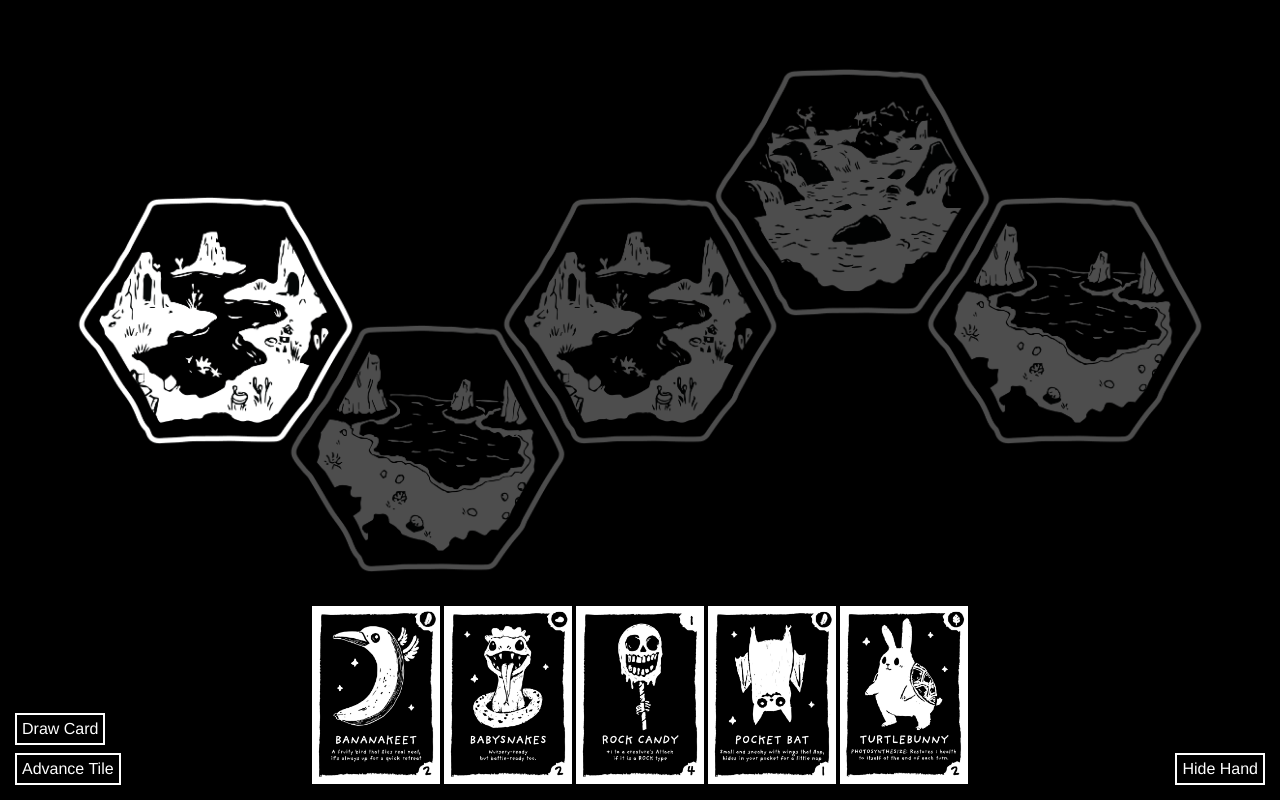
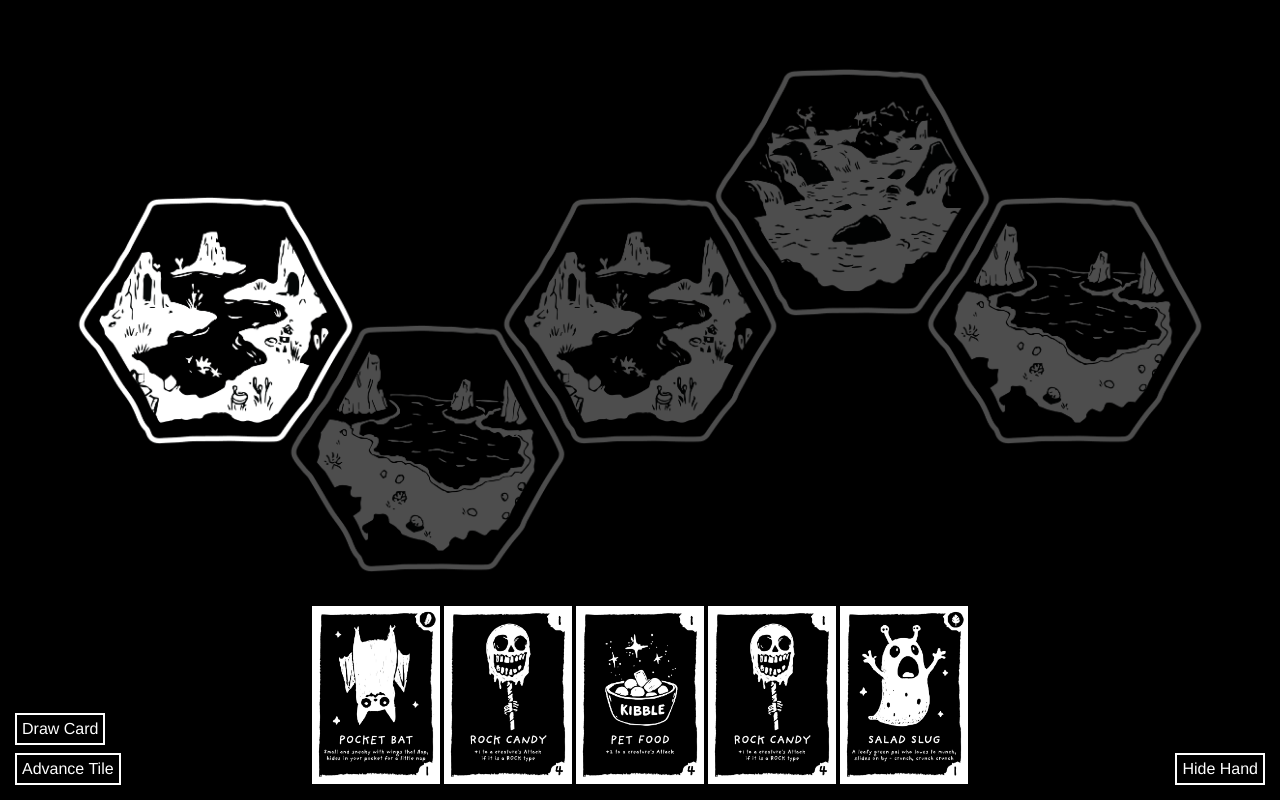
Before and after one commit to aeolion7/pet-games, a Vue app: page / in a window 1280 px wide. Built offline with nearby package versions, Linux system fonts and the light colour scheme.

Commit message:
refactor card data

```diff
--- a/src/components/GameCard.vue
+++ b/src/components/GameCard.vue
@@ -1,12 +1,8 @@
 <script setup>
 const props = defineProps({
-  petName: {
-    default: "Bananakeet",
-    type: String
-  },
-  toolName: {
-    default: "RockCandy",
-    type: String
+  name: {
+    type: String,
+    required: true
   },
   cardType: {
     type: String,
@@ -14,15 +10,15 @@ const props = defineProps({
   }
 });
 
-function getCreatureImageUrl(petName) {
-  return require('../assets/cards/creatures/' + petName + '.jpg');
+function getCreatureImageUrl(name) {
+  return require('../assets/cards/creatures/' + name + '.jpg');
 }
 
-function getEquipmentImageUrl(toolName) {
-  return require('../assets/cards/equipment/' + toolName + '.jpg');
+function getEquipmentImageUrl(name) {
+  return require('../assets/cards/equipment/' + name + '.jpg');
 }
 
-const imgUrl = props.cardType === "creature" ? getCreatureImageUrl(props.petName) : getEquipmentImageUrl(props.toolName);
+const imgUrl = props.cardType === "creature" ? getCreatureImageUrl(props.name) : getEquipmentImageUrl(props.name);
 </script>
 
 <template>
--- a/src/components/PlayerHand.vue
+++ b/src/components/PlayerHand.vue
@@ -2,39 +2,46 @@
 import { ref } from 'vue';
 import GameCard from './GameCard.vue';
 
-const cardIdRef = ref(6);
+const playerHand = ref([]);
+const cardIdRef = ref(0);
 const isHandPanelVisible = ref(true);
 
-const creatureCardNames = ["AppleBug", "Babysnakes", "Bananakeet", "Blobbyfish", "PippyChicken", "PocketBat", "SaladSlug", "Squiddy", "StinkMink", "TurtleBunny"];
-const equipmentCardNames = ["PetFood", "RockCandy", "YummyBones"];
+const creatureCardList = [
+  { name: "AppleBug", power: 4, element: "Grass" },
+  { name: "Babysnakes", power: 3, element: "Rock" },
+  { name: "Bananakeet", power: 4, element: "Air" },
+  { name: "Blobbyfish", power: 3, element: "Water" },
+  { name: "PippyChicken", power: 2, element: "Air" },
+  { name: "PocketBat", power: 3, element: "Air" },
+  { name: "SaladSlug", power: 3, element: "Grass" },
+  { name: "Squiddy", power: 4, element: "Water" },
+  { name: "StinkMink", power: 4, element: "Rock" },
+  { name: "TurtleBunny", power: 5, element: "Grass" }
+];
 
-const playerHand = ref([
-  { petName: "Bananakeet", type: "creature", id: 1 },
-  { petName: "Babysnakes", type: "creature", id: 2 },
-  { petName: "RockCandy", type: "equipment", id: 3 },
-  { petName: "PocketBat", type: "creature", id: 4 },
-  { petName: "TurtleBunny", type: "creature", id: 5 }
-]);
+const equipmentCardList = [
+  { name: "PetFood", effect: "Alter", value: 2 },
+  { name: "RockCandy", effect: "Alter", value: 2 },
+  { name: "YummyBones", effect: "Alter", value: 2 }
+];
 
 function drawCard() {
   const isCreatureCard = Math.random() >= 0.25;
-  const cardName = generateRandomCard(isCreatureCard);
+  const cardData = generateRandomCard(isCreatureCard);
   const newCard = {};
 
-  if (isCreatureCard) {
-    newCard.petName = cardName;
-    newCard.type = "creature";
-  } else {
-    newCard.toolName = cardName;
-    newCard.type = "equipment";
-  }
-
+  Object.assign(newCard, cardData);
+  newCard.type = isCreatureCard ? "creature" : "equipment";
   newCard.id = cardIdRef.value++;
   playerHand.value.push(newCard);
 }
 
+for (let idx = 0; idx < 5; idx++) {
+  drawCard();
+}
+
 function generateRandomCard(isCreatureCard) {
-  const cardList = isCreatureCard ? creatureCardNames : equipmentCardNames;
+  const cardList = isCreatureCard ? creatureCardList : equipmentCardList;
   const randomIdx = Math.floor(Math.random() * cardList.length);
   return cardList[randomIdx];
 }
@@ -50,8 +57,8 @@ function playCard(id) {
 
 <template>
   <div id="player-hand" v-show="isHandPanelVisible">
-    <GameCard v-for="card in playerHand" :key="card.id" @click="playCard(card.id)" :pet-name="card.petName"
-      :tool-name="card.toolName" :card-type="card.type" />
+    <GameCard v-for="card in playerHand" :key="card.id" @click="playCard(card.id)" :name="card.name"
+      :card-type="card.type" />
   </div>
   <button class="btn btn--draw" @click="drawCard">Draw Card</button>
   <button class="btn btn--hide-hand" v-show="isHandPanelVisible" @click="toggleHandPanel">Hide Hand</button>
```
